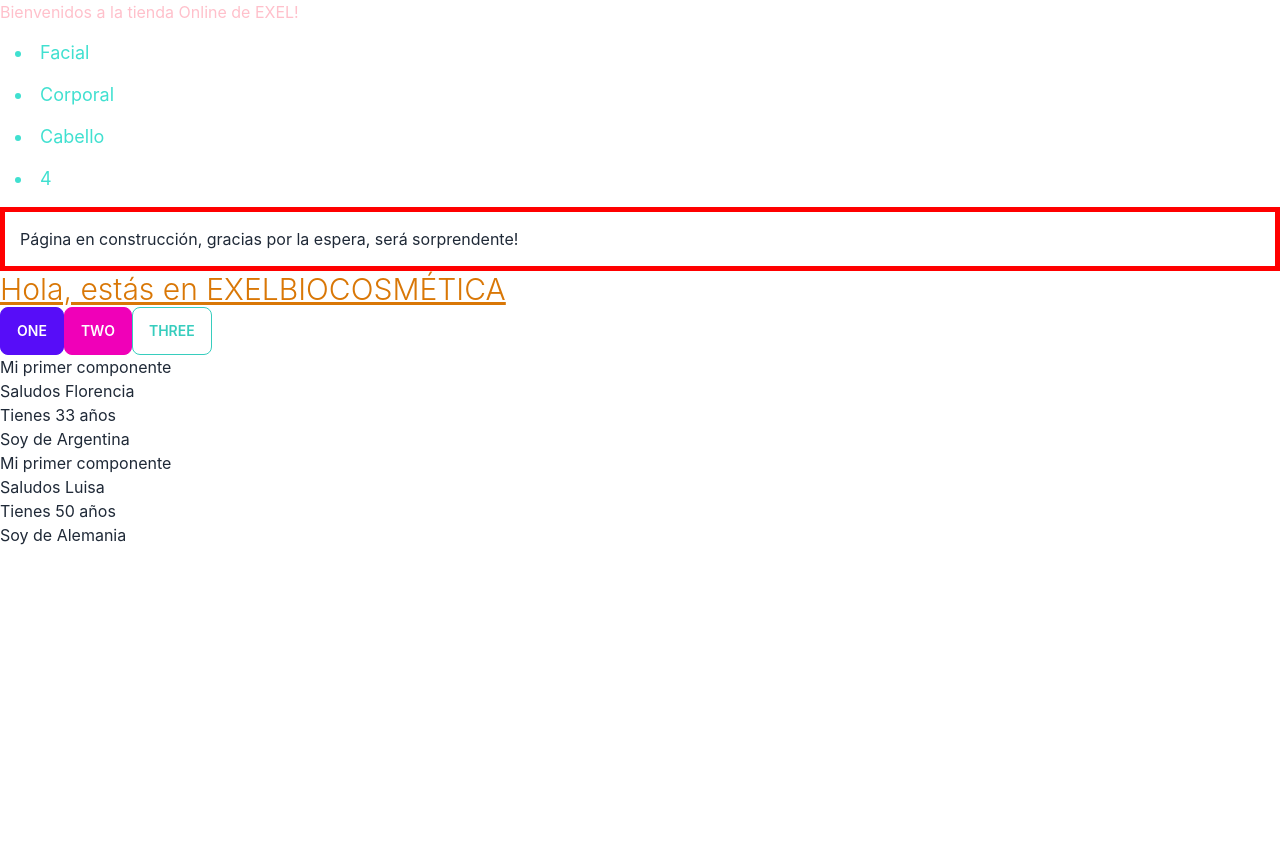
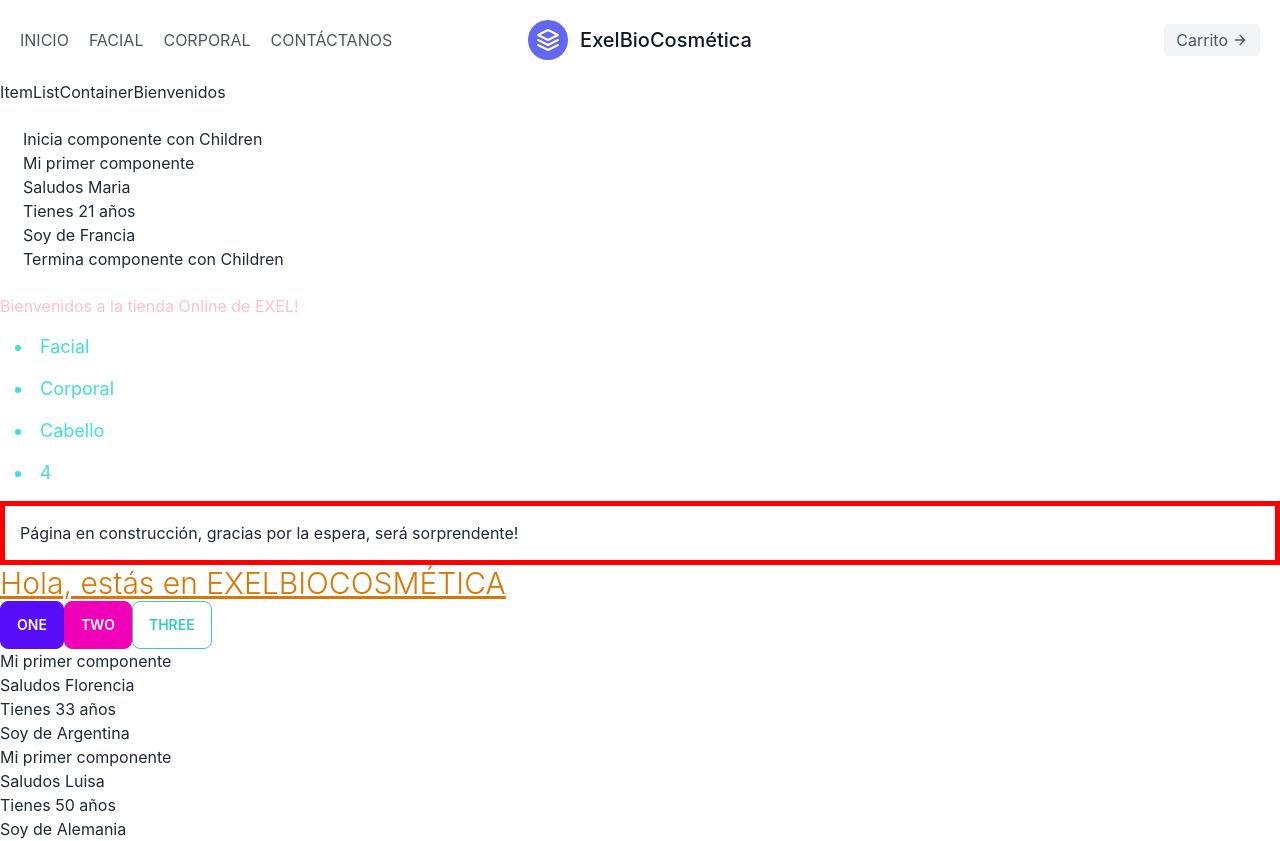
Before and after one commit to Florcha/Tienda-Exel-Online, a React (Create React App) app: page / in a window 1280 px wide. Before the commit the page ends 800 px from the top, so only its background shows below. Built offline with nearby package versions, Linux system fonts and the light colour scheme.

Commit message:
Agrego Children, NavBar

```diff
--- a/src/App.js
+++ b/src/App.js
@@ -1,6 +1,10 @@
 import logo from './logo.svg';
 import './App.css';
 import Saludo from './components/Saludo';
+import ConHijos from './components/ConHijos';
+import NavBar from './components/NavBar';
+import ItemListContainer from './components/ItemListContainer';
+
 
 function App() {
 
@@ -17,6 +21,11 @@ function App() {
 
   return (
     <>
+      <NavBar></NavBar>
+      <ItemListContainer greeting='Bienvenidos'></ItemListContainer>
+      <ConHijos>
+        <Saludo name='Maria' age='21' nationality='Francia'></Saludo>
+      </ConHijos>
       <h1 style={{color:'pink'}}>Bienvenidos a la tienda Online de EXEL!</h1>
       <li>Facial</li>
       <li>Corporal</li>
--- /dev/null
+++ b/src/components/CartWidget.js
@@ -0,0 +1,10 @@
+
+import React from 'react'
+
+const CartWidget = () => {
+  return (
+    <div>CartWidget</div>
+  )
+}
+
+export default CartWidget
--- /dev/null
+++ b/src/components/ConHijos.js
@@ -0,0 +1,13 @@
+import React from 'react'
+
+const ConHijos = (props) => {
+  return (
+    <div style={{border:'solid white 3px', margin: '20px'}}>
+        <div>Inicia componente con Children</div>
+        {props.children}
+        <div>Termina componente con Children</div>
+    </div>
+  )
+}
+
+export default ConHijos
--- /dev/null
+++ b/src/components/ItemListContainer.js
@@ -0,0 +1,9 @@
+import React from 'react'
+
+const ItemListContainer = ( {greeting} ) => {
+  return (
+    <div>ItemListContainer{greeting}</div>
+  )
+}
+
+export default ItemListContainer
--- /dev/null
+++ b/src/components/NavBar.js
@@ -0,0 +1,33 @@
+
+import React from 'react'
+/*import CartWidget from './CartWidget'*/
+
+const NavBar = () => {
+  return (
+    <header className="text-gray-600 body-font">
+        <div className="container mx-auto flex flex-wrap p-5 flex-col md:flex-row items-center">
+            <nav className="flex lg:w-2/5 flex-wrap items-center text-base md:ml-auto">
+                <a className="mr-5 hover:text-gray-900">INICIO</a>
+                <a className="mr-5 hover:text-gray-900">FACIAL</a>
+                <a className="mr-5 hover:text-gray-900">CORPORAL</a>
+                <a className="hover:text-gray-900">CONTÁCTANOS</a>
+            </nav>
+                <a className="flex order-first lg:order-none lg:w-1/5 title-font font-medium items-center text-gray-900 lg:items-center lg:justify-center mb-4 md:mb-0">
+                    <svg xmlns="http://www.w3.org/2000/svg" fill="none" stroke="currentColor" stroke-linecap="round" stroke-linejoin="round" stroke-width="2" className="w-10 h-10 text-white p-2 bg-indigo-500 rounded-full" viewBox="0 0 24 24">
+                        <path d="M12 2L2 7l10 5 10-5-10-5zM2 17l10 5 10-5M2 12l10 5 10-5"></path>
+                    </svg>
+                    <span className="ml-3 text-xl">ExelBioCosmética</span>
+                </a>
+            <div className="lg:w-2/5 inline-flex lg:justify-end ml-5 lg:ml-0">
+                <button className="inline-flex items-center bg-gray-100 border-0 py-1 px-3 focus:outline-none hover:bg-gray-200 rounded text-base mt-4 md:mt-0">Carrito
+                    <svg fill="none" stroke="currentColor" stroke-linecap="round" stroke-linejoin="round" stroke-width="2" className="w-4 h-4 ml-1" viewBox="0 0 24 24">
+                        <path d="M5 12h14M12 5l7 7-7 7"></path>
+                    </svg>
+                </button>
+            </div>
+        </div>
+    </header>
+  )
+}
+
+export default NavBar
```
